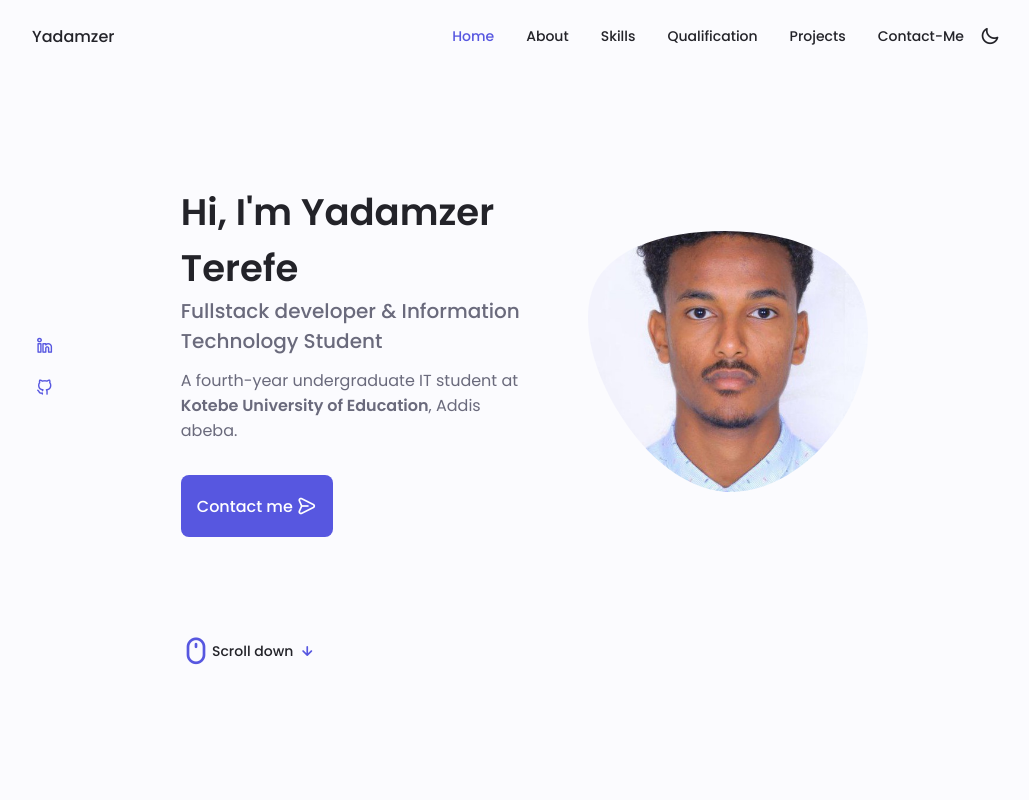
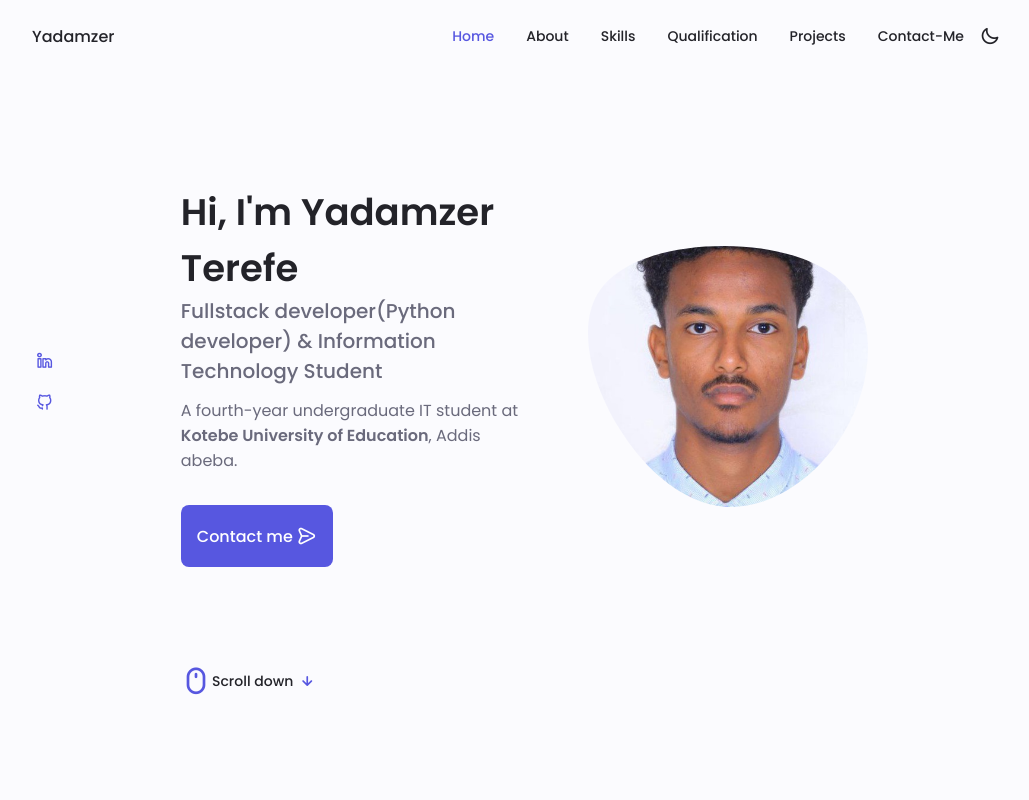
Before and after one commit to yadi09/yadamzer, a plain HTML site: page index.html in a window 1280 px wide. Shown: the top 800 px of the page, without its empty margins (124-1153 px from the left). Drawn offline with nearby package versions, Linux system fonts and the light colour scheme.

Commit message:
Update index.html

```diff
--- a/index.html
+++ b/index.html
@@ -121,7 +121,7 @@
             <div class="home__data">
               <h1 class="home__title">Hi, I'm Yadamzer Terefe</h1>
               <h3 class="home__subtitle">
-                Fullstack developer & Information Technology Student
+                Fullstack developer(Python developer) & Information Technology Student
               </h3>
               <p class="home__description">
                 A fourth-year undergraduate IT student at
@@ -220,11 +220,11 @@
                       <h3 class="skills__name">javascript</h3>
                     </div>
 
-                  </div>
+<!--                   </div>
                   <div class="skills__data">
                     <div class="skills__titles">
                       <h3 class="skills__name">React</h3>
-                    </div>
+                    </div> -->
 
                   </div>
                   <div class="skills__data">
@@ -463,7 +463,7 @@
                   Laptop-Guard for Kotebe University
                 </h3>
                 <p class="portfolio__description">
-                  LaptopGuard is a Flask-based web application designed to manage student laptop check-ins and check-outs. It tracks student information, including profiles and laptop images, and logs their library time. The app features an admin dashboard for managing student records, updating information, and viewing logs. It supports student registration, profile updates, and displays status changes in real-time, making it ideal for educational environments where laptop usage needs to be tracked.                </p>
+                  LaptopGuard is a Flask-based web application designed to manage student laptop check-ins and check-outs. It tracks student information, including profiles and laptop images, and logs their library time. The app features an admin dashboard for managing student records, updating information, and viewing logs. It supports student registration, profile updates, and displays status changes in real-time, making it ideal for educational environments where laptop usage needs to be tracked.</p>
                 <a
                   href="https://yadi09.github.io/Landing-Page/image/DEMO.mp4"
                   class="button button--flex button--small portfolio__button"
```
